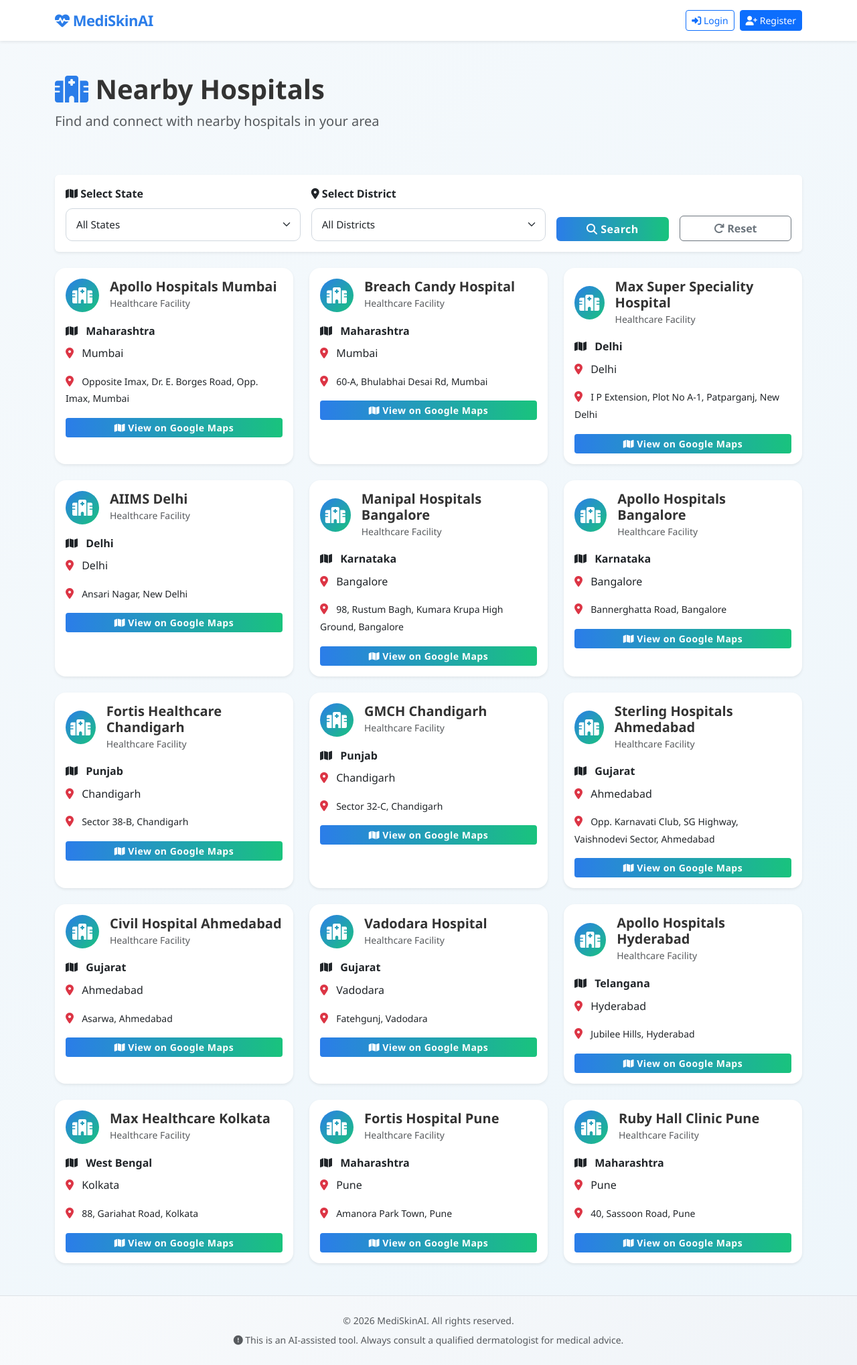
After one commit to manavs-matrix/MediSkin_AI, a Flask app: page /hospitals in a window 1280 px wide. The commit adds this page. Shown: the whole page at 67% size. Run offline with Flask 3, Linux system fonts and the light colour scheme.

Commit message:
added nearby hospital feature and resolve dashboard image problem

```diff
--- a/backend/app.py
+++ b/backend/app.py
@@ -4,7 +4,7 @@ from models import db
 
 from auth import auth_bp
 from predict import predict_bp
-from doctors import doctors_bp
+from hospitals import hospitals_bp
 from auth_utils import login_required
 from feedback import feedback_bp
 
@@ -29,7 +29,7 @@ db.init_app(app)
 # -----------------------
 app.register_blueprint(auth_bp)
 app.register_blueprint(predict_bp)
-app.register_blueprint(doctors_bp)
+app.register_blueprint(hospitals_bp)
 app.register_blueprint(feedback_bp)
 
 # -----------------------
--- /dev/null
+++ b/backend/hospitals.py
@@ -0,0 +1,55 @@
+from flask import Blueprint, render_template, request
+import csv
+
+hospitals_bp = Blueprint("hospitals", __name__)
+
+DATA_PATH = "data/hospitals.csv"
+
+
+def load_hospitals():
+    with open(DATA_PATH, newline='', encoding="utf-8") as f:
+        return list(csv.DictReader(f))
+
+
+@hospitals_bp.route("/hospitals")
+def hospitals():
+
+    state_filter = request.args.get("state")
+    district_filter = request.args.get("district")
+
+    hospitals_list = load_hospitals()
+
+    # Filter by state and district
+    if state_filter and state_filter != "All":
+        hospitals_list = [
+            h for h in hospitals_list
+            if h["state"].strip().lower() == state_filter.strip().lower()
+        ]
+
+    if district_filter and district_filter != "All":
+        hospitals_list = [
+            h for h in hospitals_list
+            if h["district"].strip().lower() == district_filter.strip().lower()
+        ]
+
+    # build state and district lists
+    all_hospitals = load_hospitals()
+    states = sorted(set(h["state"] for h in all_hospitals))
+
+    # Get districts based on selected state
+    if state_filter and state_filter != "All":
+        districts = sorted(set(
+            h["district"] for h in all_hospitals
+            if h["state"].strip().lower() == state_filter.strip().lower()
+        ))
+    else:
+        districts = sorted(set(h["district"] for h in all_hospitals))
+
+    return render_template(
+        "hospitals.html",
+        hospitals=hospitals_list,
+        states=states,
+        districts=districts,
+        selected_state=state_filter,
+        selected_district=district_filter
+    )
--- a/backend/static/css/style.css
+++ b/backend/static/css/style.css
@@ -123,6 +123,12 @@ footer p {
 .upload-box:hover {
     border-color: #2b7de9;
     background: linear-gradient(135deg, #f0f8ff 0%, #e8f2ff 100%);
+}
+
+.upload-box.drag-over {
+    border-color: #19c37d;
+    background: linear-gradient(135deg, #e8f8f3 0%, #d9f0ea 100%);
+    box-shadow: 0 0 20px rgba(25, 195, 125, 0.2);
 }
 
 .upload-box p {
--- a/backend/static/js/main.js
+++ b/backend/static/js/main.js
@@ -0,0 +1,68 @@
+// Handle image preview on file selection
+document.getElementById('imageInput').addEventListener('change', function(event) {
+    const file = event.target.files[0];
+
+    if (file) {
+        // Read the file and display preview
+        const reader = new FileReader();
+
+        reader.onload = function(e) {
+            // Update the preview image source
+            document.getElementById('previewImg').src = e.target.result;
+
+            // Update the filename display
+            document.getElementById('fileName').textContent = file.name;
+
+            // Show the preview container
+            document.getElementById('imagePreview').classList.remove('d-none');
+        };
+
+        reader.readAsDataURL(file);
+    }
+});
+
+// Handle drag and drop functionality
+const dropZone = document.getElementById('dropZone');
+const imageInput = document.getElementById('imageInput');
+
+// Prevent default drag behaviors
+['dragenter', 'dragover', 'dragleave', 'drop'].forEach(eventName => {
+    dropZone.addEventListener(eventName, preventDefaults, false);
+});
+
+function preventDefaults(e) {
+    e.preventDefault();
+    e.stopPropagation();
+}
+
+// Highlight drop zone when item is dragged over it
+['dragenter', 'dragover'].forEach(eventName => {
+    dropZone.addEventListener(eventName, () => {
+        dropZone.classList.add('drag-over');
+    }, false);
+});
+
+['dragleave', 'drop'].forEach(eventName => {
+    dropZone.addEventListener(eventName, () => {
+        dropZone.classList.remove('drag-over');
+    }, false);
+});
+
+// Handle dropped files
+dropZone.addEventListener('drop', (e) => {
+    const dt = e.dataTransfer;
+    const files = dt.files;
+    imageInput.files = files;
+
+    // Trigger change event to show preview
+    const event = new Event('change', { bubbles: true });
+    imageInput.dispatchEvent(event);
+}, false);
+
+// Handle click on drop zone to open file dialog
+dropZone.addEventListener('click', (e) => {
+    // Don't trigger if clicking on the button
+    if (!e.target.closest('label')) {
+        imageInput.click();
+    }
+});
--- /dev/null
+++ b/backend/templates/hospitals.html
@@ -0,0 +1,119 @@
+{% extends "base.html" %}
+{% block content %}
+
+<div class="container mt-5 mb-5">
+    <div class="row mb-5">
+        <div class="col-lg-8">
+            <h1 class="display-6 fw-bold mb-2">
+                <i class="fas fa-hospital" style="color: #2b7de9;"></i> Nearby Hospitals
+            </h1>
+            <p class="text-muted lead">Find and connect with nearby hospitals in your area</p>
+        </div>
+    </div>
+
+    <!-- ================= FILTER BAR ================= -->
+    <div class="card shadow-sm mb-4">
+        <div class="card-body">
+            <form method="get" class="row g-3">
+
+                <div class="col-md-4">
+                    <label for="stateSelect" class="form-label fw-bold">
+                        <i class="fas fa-map"></i> Select State
+                    </label>
+                    <select id="stateSelect" name="state" class="form-select form-select-lg" onchange="updateDistricts()">
+                        <option value="All">All States</option>
+                        {% for state in states %}
+                        <option value="{{ state }}" {% if state == selected_state %}selected{% endif %}>
+                            {{ state }}
+                        </option>
+                        {% endfor %}
+                    </select>
+                </div>
+
+                <div class="col-md-4">
+                    <label for="districtSelect" class="form-label fw-bold">
+                        <i class="fas fa-map-marker-alt"></i> Select District
+                    </label>
+                    <select id="districtSelect" name="district" class="form-select form-select-lg">
+                        <option value="All">All Districts</option>
+                        {% for district in districts %}
+                        <option value="{{ district }}" {% if district == selected_district %}selected{% endif %}>
+                            {{ district }}
+                        </option>
+                        {% endfor %}
+                    </select>
+                </div>
+
+                <div class="col-md-2 d-flex align-items-end">
+                    <button type="submit" class="btn btn-gradient w-100 fw-bold">
+                        <i class="fas fa-search"></i> Search
+                    </button>
+                </div>
+                <div class="col-md-2 d-flex align-items-end">
+                    <a href="/hospitals" class="btn btn-outline-secondary w-100 fw-bold">
+                        <i class="fas fa-redo"></i> Reset
+                    </a>
+                </div>
+            </form>
+        </div>
+    </div>
+
+    <!-- ================= HOSPITAL CARDS VIEW ================= -->
+    {% if hospitals %}
+    <div class="row g-4">
+        {% for hospital in hospitals %}
+        <div class="col-md-6 col-lg-4">
+            <div class="card hospital-card h-100 shadow-sm rounded-4 border-0 hover-card">
+                <div class="card-body">
+                    <div class="d-flex align-items-center mb-3">
+                        <div class="avatar-circle bg-danger text-white me-3">
+                            <i class="fas fa-hospital"></i>
+                        </div>
+                        <div>
+                            <h5 class="card-title mb-0 fw-bold">{{ hospital.name }}</h5>
+                            <small class="text-muted">Healthcare Facility</small>
+                        </div>
+                    </div>
+
+                    <div class="mb-2">
+                        <i class="fas fa-map"></i>
+                        <span class="ms-2"><strong>{{ hospital.state }}</strong></span>
+                    </div>
+
+                    <div class="mb-3">
+                        <i class="fas fa-map-marker-alt text-danger"></i>
+                        <span class="ms-2">{{ hospital.district }}</span>
+                    </div>
+
+                    <div class="mb-3">
+                        <i class="fas fa-location-dot text-danger"></i>
+                        <span class="ms-2 small">{{ hospital.address }}</span>
+                    </div>
+
+                    <a href="{{ hospital.google_maps_url }}" target="_blank" class="btn btn-gradient w-100 btn-sm fw-bold">
+                        <i class="fas fa-map"></i> View on Google Maps
+                    </a>
+                </div>
+            </div>
+        </div>
+        {% endfor %}
+    </div>
+    {% else %}
+    <div class="alert alert-info alert-lg text-center py-5" role="alert">
+        <i class="fas fa-info-circle" style="font-size: 2rem; color: #0c5dd6;"></i>
+        <h5 class="mt-3 fw-bold">No Hospitals Found</h5>
+        <p class="mb-0 text-muted">We couldn't find hospitals matching your filter. Please try a different state or district.</p>
+    </div>
+    {% endif %}
+
+</div>
+
+<script>
+function updateDistricts() {
+    // This function can be enhanced to dynamically update districts
+    // For now, form submission will handle it
+    document.querySelector('form').submit();
+}
+</script>
+
+{% endblock %}
--- a/backend/templates/result.html
+++ b/backend/templates/result.html
@@ -57,8 +57,8 @@
 
                     <!-- Action Buttons -->
                     <div class="d-grid gap-2 mb-4">
-                        <a href="/doctors?disease={{ prediction }}" class="btn btn-gradient btn-lg fw-bold">
-                            <i class="fas fa-user-md"></i> Find Dermatologists
+                        <a href="/hospitals" class="btn btn-gradient btn-lg fw-bold">
+                            <i class="fas fa-hospital"></i> Find Nearby Hospitals
                         </a>
                         <a href="/" class="btn btn-outline-primary btn-lg fw-bold">
                             <i class="fas fa-home"></i> Analyze Another Image
--- /dev/null
+++ b/data/hospitals.csv
@@ -0,0 +1,16 @@
+name,state,district,address,google_maps_url
+Apollo Hospitals Mumbai,Maharashtra,Mumbai,"Opposite Imax, Dr. E. Borges Road, Opp. Imax, Mumbai",https://www.google.com/maps/search/Apollo+Hospitals+Mumbai
+Breach Candy Hospital,Maharashtra,Mumbai,"60-A, Bhulabhai Desai Rd, Mumbai",https://www.google.com/maps/search/Breach+Candy+Hospital+Mumbai
+Max Super Speciality Hospital,Delhi,Delhi,"I P Extension, Plot No A-1, Patparganj, New Delhi",https://www.google.com/maps/search/Max+Super+Speciality+Hospital+Delhi
+AIIMS Delhi,Delhi,Delhi,"Ansari Nagar, New Delhi",https://www.google.com/maps/search/AIIMS+Delhi
+Manipal Hospitals Bangalore,Karnataka,Bangalore,"98, Rustum Bagh, Kumara Krupa High Ground, Bangalore",https://www.google.com/maps/search/Manipal+Hospitals+Bangalore
+Apollo Hospitals Bangalore,Karnataka,Bangalore,"Bannerghatta Road, Bangalore",https://www.google.com/maps/search/Apollo+Hospitals+Bangalore
+Fortis Healthcare Chandigarh,Punjab,Chandigarh,"Sector 38-B, Chandigarh",https://www.google.com/maps/search/Fortis+Healthcare+Chandigarh
+GMCH Chandigarh,Punjab,Chandigarh,"Sector 32-C, Chandigarh",https://www.google.com/maps/search/GMCH+Chandigarh
+Sterling Hospitals Ahmedabad,Gujarat,Ahmedabad,"Opp. Karnavati Club, SG Highway, Vaishnodevi Sector, Ahmedabad",https://www.google.com/maps/search/Sterling+Hospitals+Ahmedabad
+Civil Hospital Ahmedabad,Gujarat,Ahmedabad,"Asarwa, Ahmedabad",https://www.google.com/maps/search/Civil+Hospital+Ahmedabad
+Vadodara Hospital,Gujarat,Vadodara,"Fatehgunj, Vadodara",https://www.google.com/maps/search/Vadodara+Hospital
+Apollo Hospitals Hyderabad,Telangana,Hyderabad,"Jubilee Hills, Hyderabad",https://www.google.com/maps/search/Apollo+Hospitals+Hyderabad
+Max Healthcare Kolkata,West Bengal,Kolkata,"88, Gariahat Road, Kolkata",https://www.google.com/maps/search/Max+Healthcare+Kolkata
+Fortis Hospital Pune,Maharashtra,Pune,"Amanora Park Town, Pune",https://www.google.com/maps/search/Fortis+Hospital+Pune
+Ruby Hall Clinic Pune,Maharashtra,Pune,"40, Sassoon Road, Pune",https://www.google.com/maps/search/Ruby+Hall+Clinic+Pune
```
Also changed, not shown: data/dermatologists.csv (deleted, +0 -7 lines).
